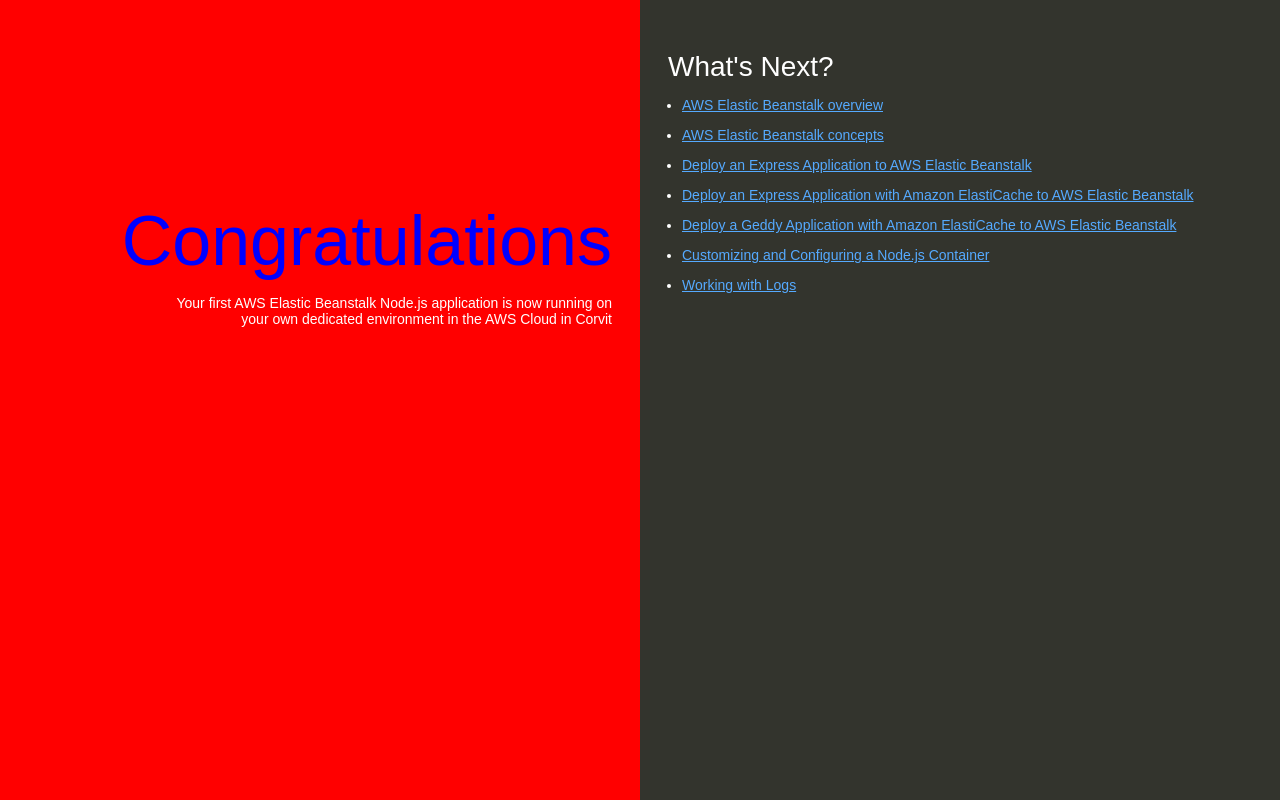
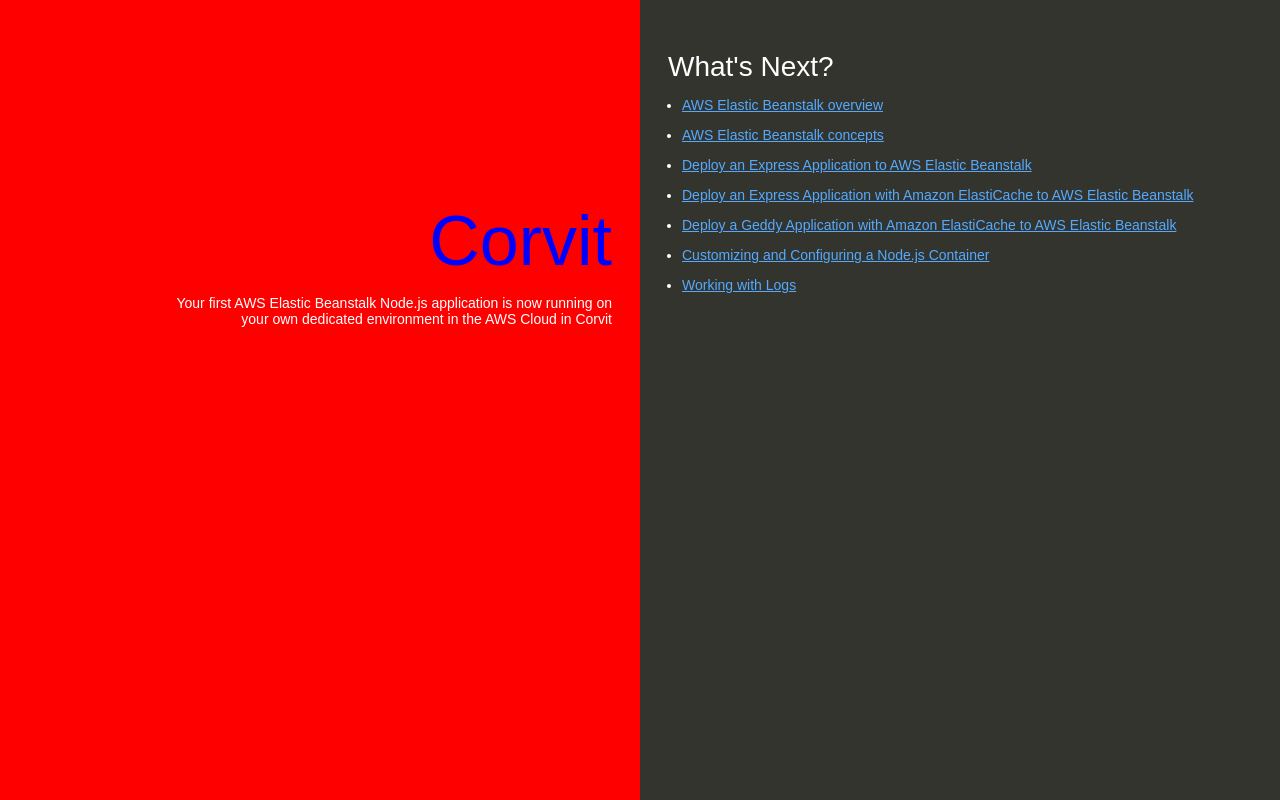
Before and after one commit to hey-makee/my-nodejs-app, a website: page index.html in a window 1280 px wide. Drawn offline with Linux system fonts and the light colour scheme.

Commit message:
Update index.html

```diff
--- a/index.html
+++ b/index.html
@@ -86,7 +86,7 @@
 
 <body>
   <div class="textColumn">
-    <h1>Congratulations</h1>
+    <h1>Corvit</h1>
     <p>Your first AWS Elastic Beanstalk Node.js application is now running on your own dedicated environment in the AWS
       Cloud in Corvit</p>
   </div>
```
